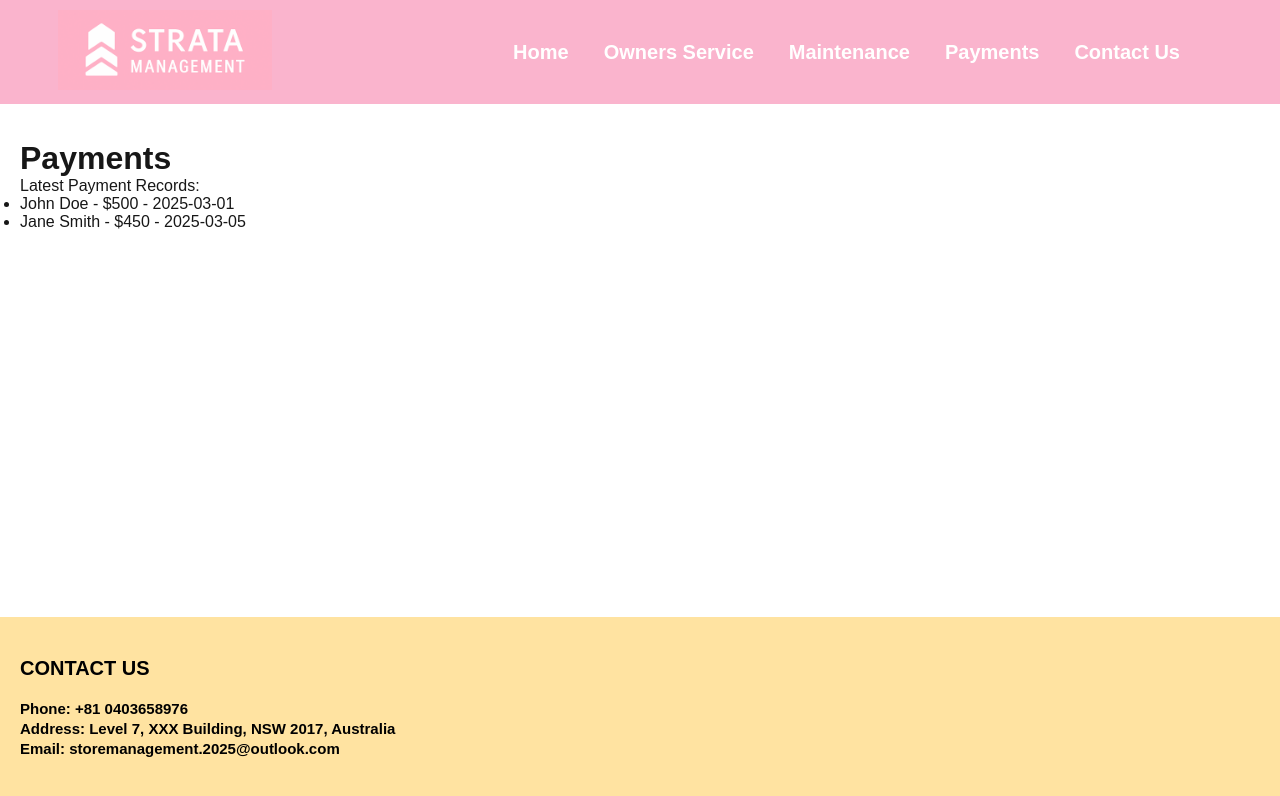
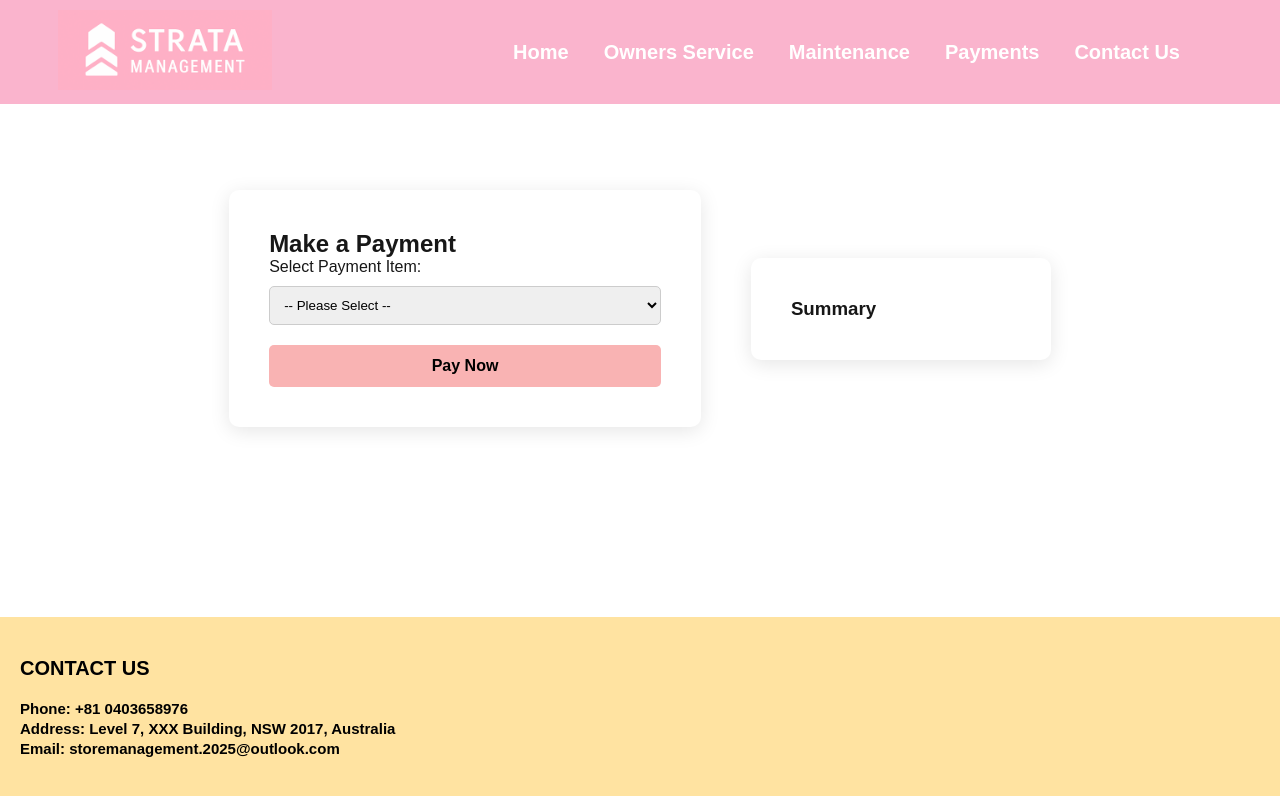
Before and after one commit to kcui07/strata-management, a Next.js app: page /payments in a window 1280 px wide. Shown: the top 796 px of the page. Built offline with nearby package versions, Linux system fonts and the light colour scheme.

Commit message:
Update Owner page

```diff
--- a/pages/payments.js
+++ b/pages/payments.js
@@ -1,26 +1,97 @@
+import { useState } from 'react';
 import Header from '../components/Header';
-import Footer from "../components/Footer";
+import Footer from '../components/Footer';
 
-export default function Payments() {
+export default function Payment() {
+  const [selectedOption, setSelectedOption] = useState('');
+
+  const prices = {
+    Rent: 500,
+    Utilities: 50,
+  };
+
+  const getTotal = () => {
+    if (!selectedOption) return 0;
+    return selectedOption === 'Both' ? (prices.Rent + prices.Utilities) : prices[selectedOption];
+  };
+
   return (
     <>
       <Header />
-      <main
-        className="main-content"
-        style={{
-          padding: '20px',
-          marginTop: '120px',
-          minHeight: 'calc(100vh - 400px)'
-        }}
-      >
-        <h1>Payments</h1>
-        <p>Latest Payment Records:</p>
-        <ul>
-          <li>John Doe - $500 - 2025-03-01</li>
-          <li>Jane Smith - $450 - 2025-03-05</li>
-        </ul>
-      </main>
-      <Footer />
+
+      <div style={{ display: 'flex', flexDirection: 'column', minHeight: '100vh' }}>
+        <main style={{ flex: '1', display: 'flex', justifyContent: 'center', alignItems: 'center', padding: '100px 20px', gap: '50px' }}>
+
+          {/* Left Section */}
+          <div style={{ backgroundColor: '#fff', padding: '40px', borderRadius: '10px', boxShadow: '0 4px 20px rgba(0,0,0,0.1)' }}>
+            <h2>Make a Payment</h2>
+
+            <label>Select Payment Item:</label>
+            <select onChange={(e) => setSelectedOption(e.target.value)} style={selectStyle}>
+              <option value="">-- Please Select --</option>
+              <option value="Rent">Rent</option>
+              <option value="Utilities">Utilities</option>
+              <option value="Both">Rent + Utilities</option>
+            </select>
+
+            <button className="pay-btn" disabled={!selectedOption}>
+              Pay Now
+            </button>
+          </div>
+
+          {/* Right Section */}
+          <div style={{ backgroundColor: '#fff', padding: '40px', borderRadius: '10px', boxShadow: '0 4px 20px rgba(0,0,0,0.1)', width: '300px' }}>
+            <h3>Summary</h3>
+
+            {selectedOption && (
+              <>
+                {selectedOption === 'Both' ? (
+                  <>
+                    <p>Rent: $500/week</p>
+                    <p>Utilities: $50/week</p>
+                  </>
+                ) : (
+                  <p>{selectedOption}: ${prices[selectedOption]}/week</p>
+                )}
+
+                <hr />
+                <p>Total: ${getTotal()}/week</p>
+              </>
+            )}
+          </div>
+        </main>
+
+        <Footer />
+      </div>
+
+      <style jsx>{`
+        .pay-btn {
+          margin-top: 20px;
+          width: 100%;
+          padding: 12px;
+          background-color: #f9b3b3;
+          border: none;
+          color: #000;
+          border-radius: 5px;
+          font-size: 16px;
+          font-weight: bold;
+          cursor: pointer;
+          transition: all 0.3s ease;
+        }
+
+        .pay-btn:hover:enabled {
+          transform: scale(1.1);
+          opacity: 0.8;
+        }
+      `}</style>
     </>
   );
 }
+
+const selectStyle = {
+  width: '100%',
+  padding: '10px',
+  marginTop: '10px',
+  borderRadius: '5px',
+  border: '1px solid #ccc'
+};
```
